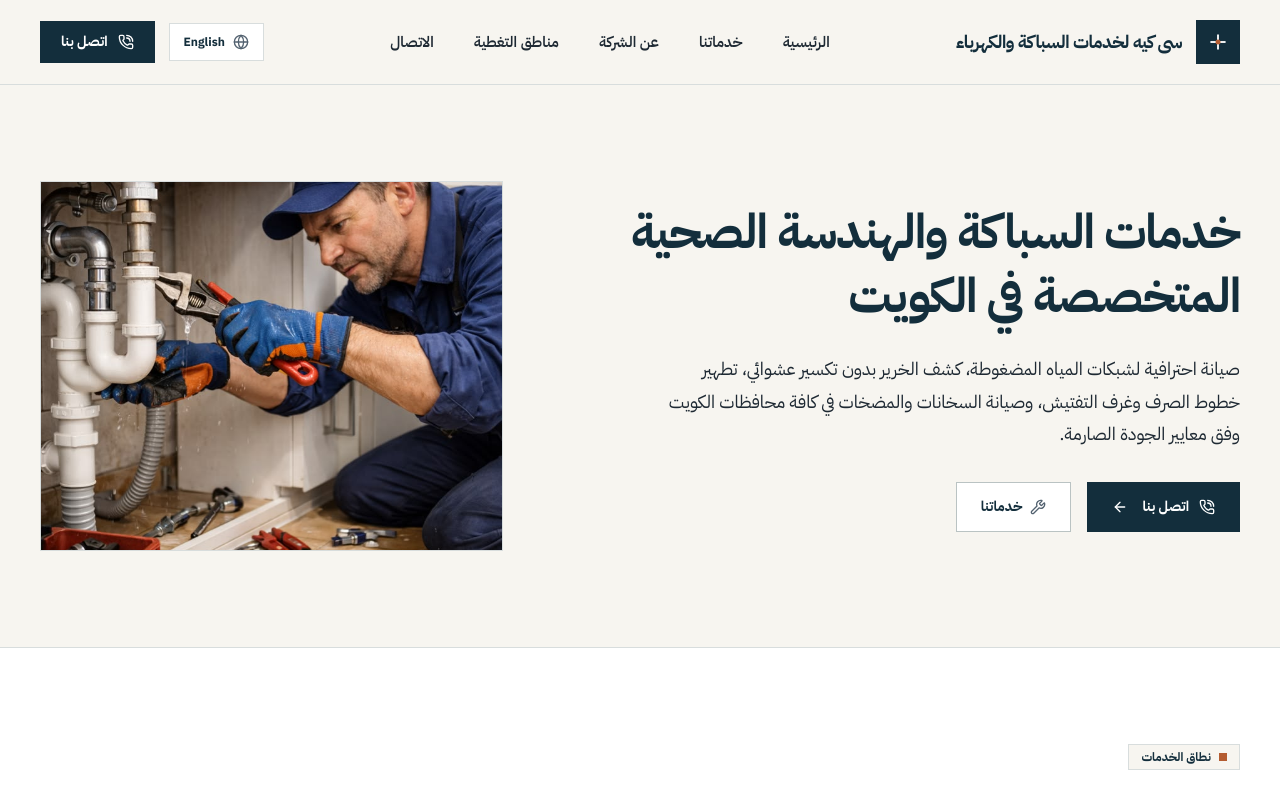
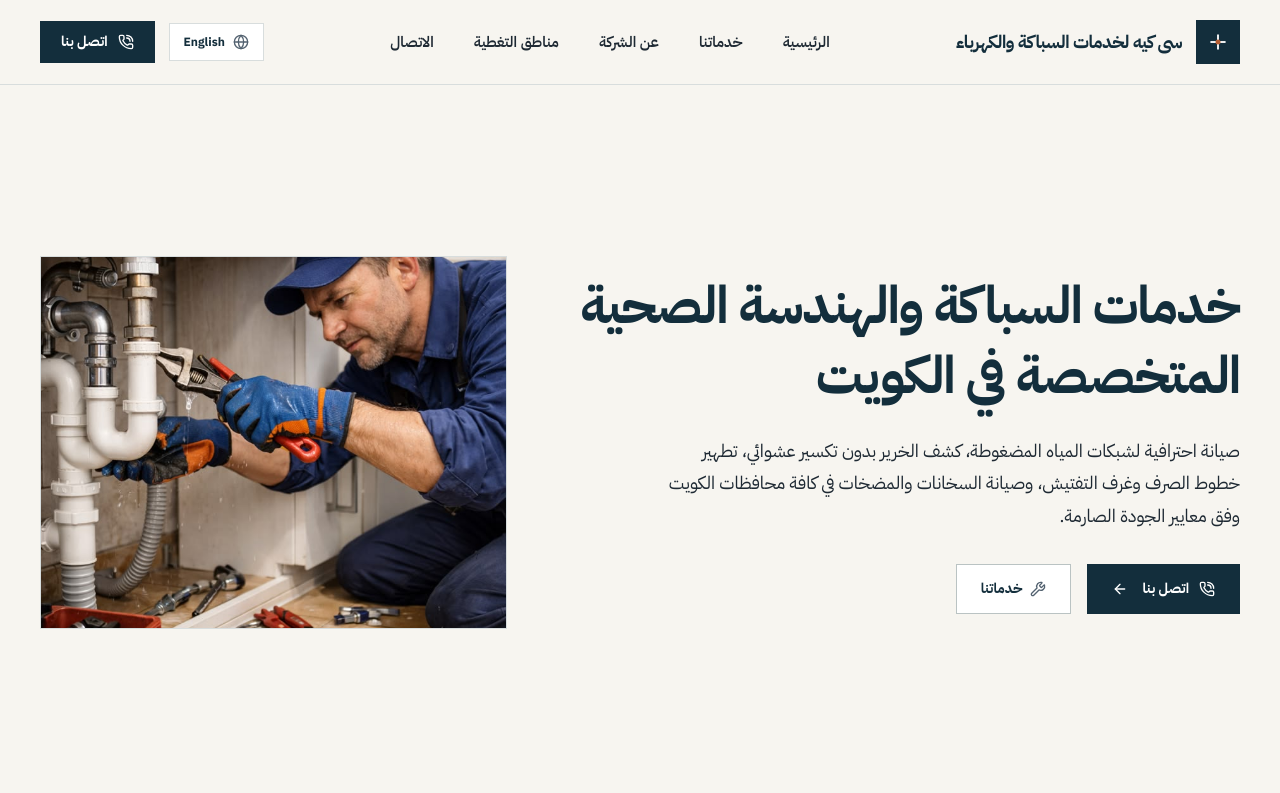
Before and after one commit to ahmeen2812/ck-plumbing-kuwait, a Next.js app: page / in a window 1280 px wide. Shown: the top 793 px of the page. Built offline with nearby package versions, Linux system fonts and the light colour scheme; no server answers.

Commit message:
fix(hero): ensure visible heading, full-screen initial height, and direct call actions

```diff
--- a/src/components/sections/Hero.tsx
+++ b/src/components/sections/Hero.tsx
@@ -4,6 +4,7 @@ import React, { useRef, useEffect } from "react";
 import Image from "next/image";
 import Link from "next/link";
 import { useLanguage } from "@/lib/LanguageContext";
+import { SITE_CONFIG } from "@/config/site";
 import { HeroMobile } from "./hero/HeroMobile";
 import { animateHeroEntrance } from "./hero/hero.animations";
 import { PhoneCall, Wrench, ArrowRight, ArrowLeft } from "lucide-react";
@@ -33,37 +34,43 @@ export function Hero() {
     };
   }, [locale]);
 
+  const headingText =
+    content.hero.title ||
+    (locale === "ar"
+      ? "خدمات السباكة والهندسة الصحية المتخصصة في الكويت"
+      : "Precision Plumbing Engineering & Maintenance in Kuwait");
+
   return (
-    <section className="relative w-full bg-[#F7F5F0] border-b border-[#D8DDDD] overflow-hidden">
-      <div className="site-container">
-        {/* Dedicated Modular Mobile Layout (< lg) */}
+    <section className="relative w-full bg-[#F7F5F0] border-b border-[#D8DDDD] min-h-[calc(100dvh-72px)] sm:min-h-[calc(100dvh-84px)] flex flex-col justify-center overflow-hidden">
+      <div className="site-container my-auto">
+        {/* Mobile Viewport Layout */}
         <HeroMobile />
 
-        {/* Dedicated Desktop Two-Column Layout (>= lg) */}
+        {/* Desktop Viewport Layout */}
         <div
           ref={containerRef}
-          className="hidden lg:grid grid-cols-12 gap-12 xl:gap-16 items-center py-16 xl:py-24"
+          className="hidden lg:grid grid-cols-12 gap-10 xl:gap-14 items-center py-8 lg:py-12"
         >
-          {/* Column 1: Typography and CTAs */}
+          {/* Text and Call Actions Column */}
           <div className="col-span-7 flex flex-col items-start">
             <h1
               ref={headingRef}
-              className="text-4xl xl:text-5xl font-bold text-[#132E3C] tracking-tight leading-[1.18] mb-6"
+              className="text-3xl sm:text-4xl lg:text-[2.75rem] xl:text-[3.25rem] font-bold text-[#132E3C] tracking-tight leading-[1.2] mb-6"
             >
-              {content.hero.title}
+              {headingText}
             </h1>
 
             <p
               ref={descriptionRef}
-              className="text-lg text-[#1E2933] leading-relaxed max-w-xl mb-8"
+              className="text-base sm:text-lg text-[#1E2933] leading-relaxed max-w-xl mb-8"
             >
               {content.hero.description}
             </p>
 
             <div className="flex items-center gap-4">
-              <Link
+              <a
                 ref={ctaPrimaryRef}
-                href="#contact"
+                href={SITE_CONFIG.contact.phoneTel}
                 className="inline-flex items-center justify-center gap-2.5 bg-[#132E3C] hover:bg-[#B45C31] text-white text-sm font-bold px-6 py-3.5 transition-colors border border-[#132E3C] hover:border-[#B45C31] focus-visible:outline-none focus-visible:ring-2 focus-visible:ring-[#B45C31]"
               >
                 <PhoneCall className="w-4 h-4 shrink-0" />
@@ -73,7 +80,7 @@ export function Hero() {
                 ) : (
                   <ArrowRight className="w-4 h-4 shrink-0 ml-1 rtl:ml-0 rtl:mr-1" />
                 )}
-              </Link>
+              </a>
 
               <Link
                 ref={ctaSecondaryRef}
@@ -86,7 +93,7 @@ export function Hero() {
             </div>
           </div>
 
-          {/* Column 2: Uncluttered Structural Photograph */}
+          {/* Photograph Column */}
           <div className="col-span-5 w-full">
             <div
               ref={imageWrapperRef}
```
